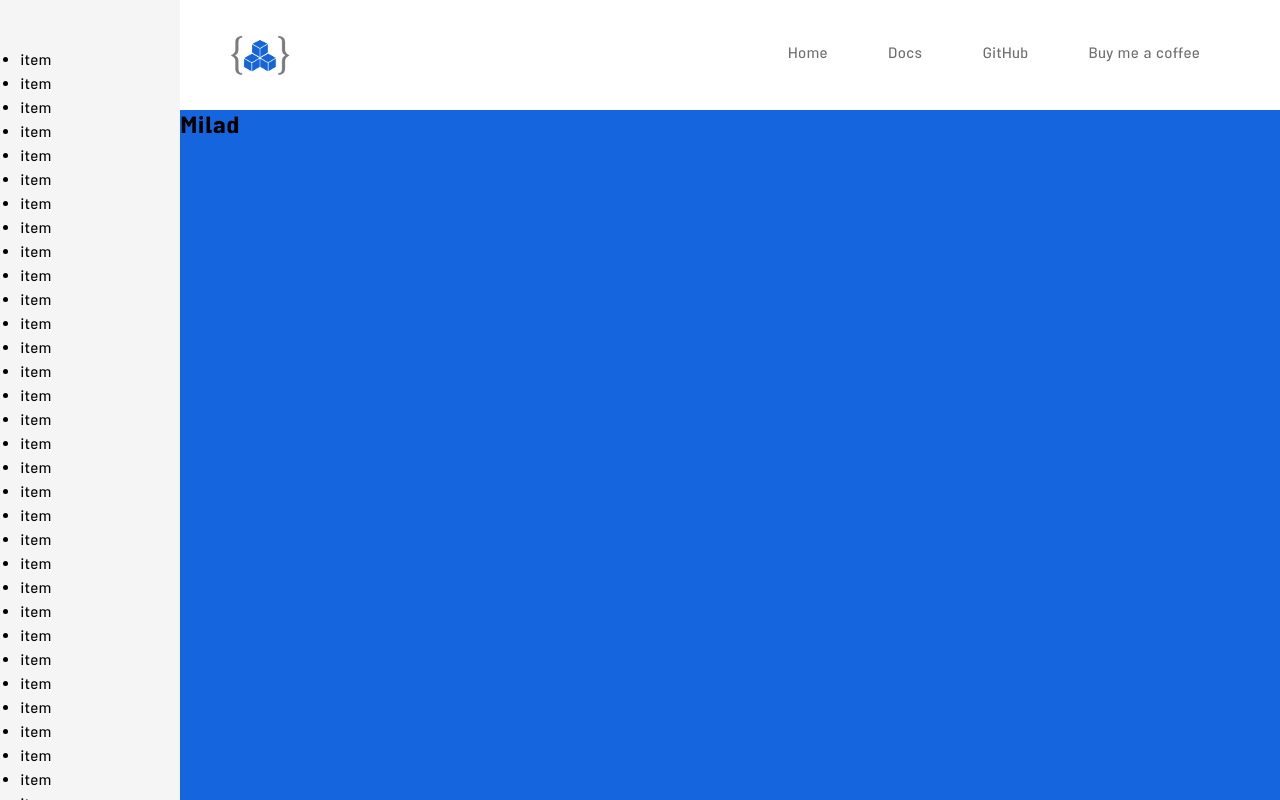
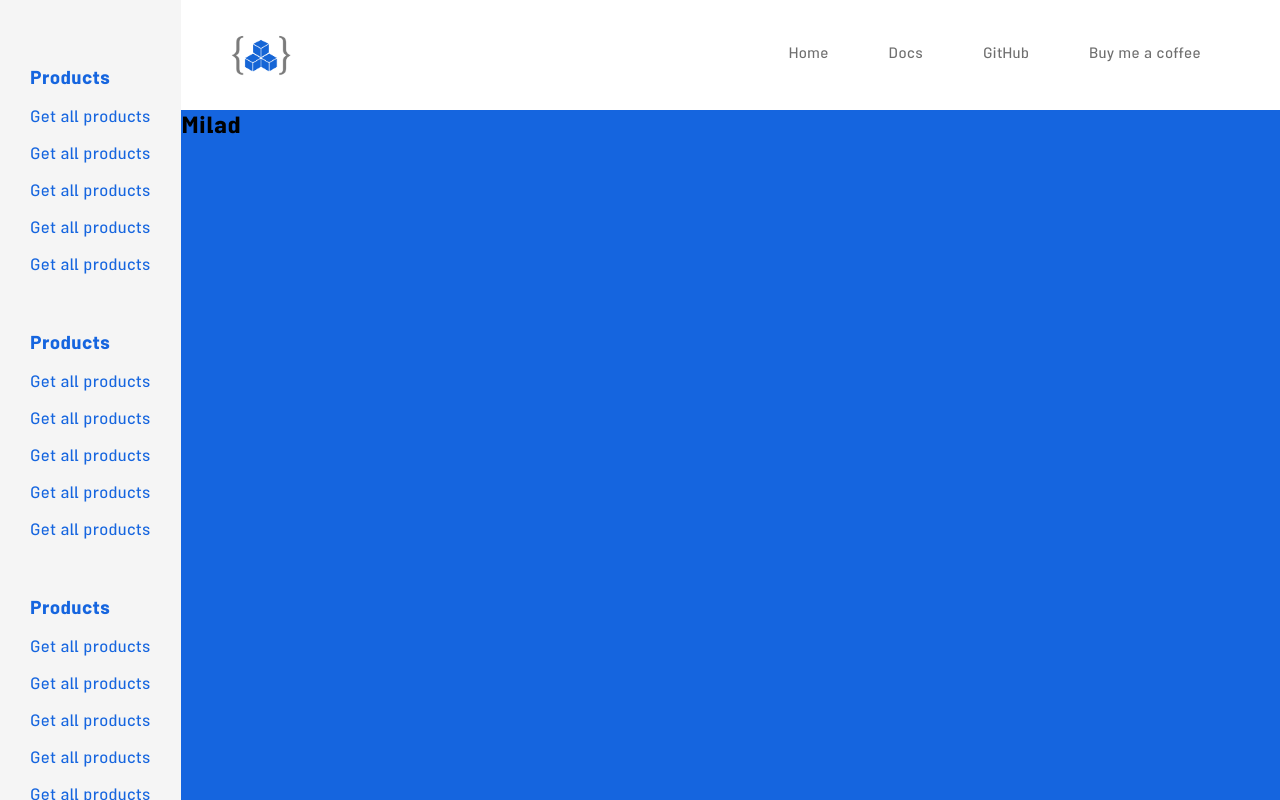
Before and after one commit to real-api/front-end, a Next.js app: page /docs in a window 1280 px wide. Shown: the top 800 px of the page. Built offline with nearby package versions, Linux system fonts and the light colour scheme.

Commit message:
Style added to sidebar

```diff
--- a/components/Sidebar/Sidebar.js
+++ b/components/Sidebar/Sidebar.js
@@ -6,52 +6,36 @@ const Sidebar = () => {
   return (
     <aside className={styles.container}>
       <ul>
-        <li>item</li>
-        <li>item</li>
-        <li>item</li>
-        <li>item</li>
-        <li>item</li>
-        <li>item</li>
+        <li className={styles.headerItem}>Products</li>
+        <li className={styles.item}>Get all products</li>
+        <li className={styles.item}>Get all products</li>
+        <li className={styles.item}>Get all products</li>
+        <li className={styles.item}>Get all products</li>
+        <li className={styles.item}>Get all products</li>
       </ul>
       <ul>
-        <li>item</li>
-        <li>item</li>
-        <li>item</li>
-        <li>item</li>
-        <li>item</li>
-        <li>item</li>
+        <li className={styles.headerItem}>Products</li>
+        <li className={styles.item}>Get all products</li>
+        <li className={styles.item}>Get all products</li>
+        <li className={styles.item}>Get all products</li>
+        <li className={styles.item}>Get all products</li>
+        <li className={styles.item}>Get all products</li>
       </ul>
       <ul>
-        <li>item</li>
-        <li>item</li>
-        <li>item</li>
-        <li>item</li>
-        <li>item</li>
-        <li>item</li>
+        <li className={styles.headerItem}>Products</li>
+        <li className={styles.item}>Get all products</li>
+        <li className={styles.item}>Get all products</li>
+        <li className={styles.item}>Get all products</li>
+        <li className={styles.item}>Get all products</li>
+        <li className={styles.item}>Get all products</li>
       </ul>
       <ul>
-        <li>item</li>
-        <li>item</li>
-        <li>item</li>
-        <li>item</li>
-        <li>item</li>
-        <li>item</li>
-      </ul>
-      <ul>
-        <li>item</li>
-        <li>item</li>
-        <li>item</li>
-        <li>item</li>
-        <li>item</li>
-        <li>item</li>
-      </ul>
-      <ul>
-        <li>item</li>
-        <li>item</li>
-        <li>item</li>
-        <li>item</li>
-        <li>item</li>
-        <li>item</li>
+        <li className={styles.headerItem}>Products</li>
+        <li className={styles.item}>Get all products</li>
+        <li className={styles.item}>Get all products</li>
+        <li className={styles.item}>Get all products</li>
+        <li className={styles.item}>Get all products</li>
+        <li className={styles.item}>Get all products</li>
       </ul>
     </aside>
   );
--- a/components/Sidebar/Sidebar.module.css
+++ b/components/Sidebar/Sidebar.module.css
@@ -7,7 +7,7 @@
   position: sticky;
   top: 0;
   left: 0;
-  padding: 50px 10px 30px 20px;
+  padding: 30px 10px 30px 30px;
 }
 
 .container::-webkit-scrollbar-track {
@@ -24,6 +24,25 @@
   background-color: #939393;
 }
 
+.container ul {
+  list-style: none;
+  padding: 30px 0 10px;
+}
+
+.container li {
+  color: #1565df;
+  padding: 5px 0;
+}
+
+.headerItem {
+  font-weight: bold;
+  font-size: 1.2rem;
+}
+
+.item {
+  font-size: 1.1rem;
+}
+
 @media (max-width: 768px) {
   .container {
     display: none;
```
